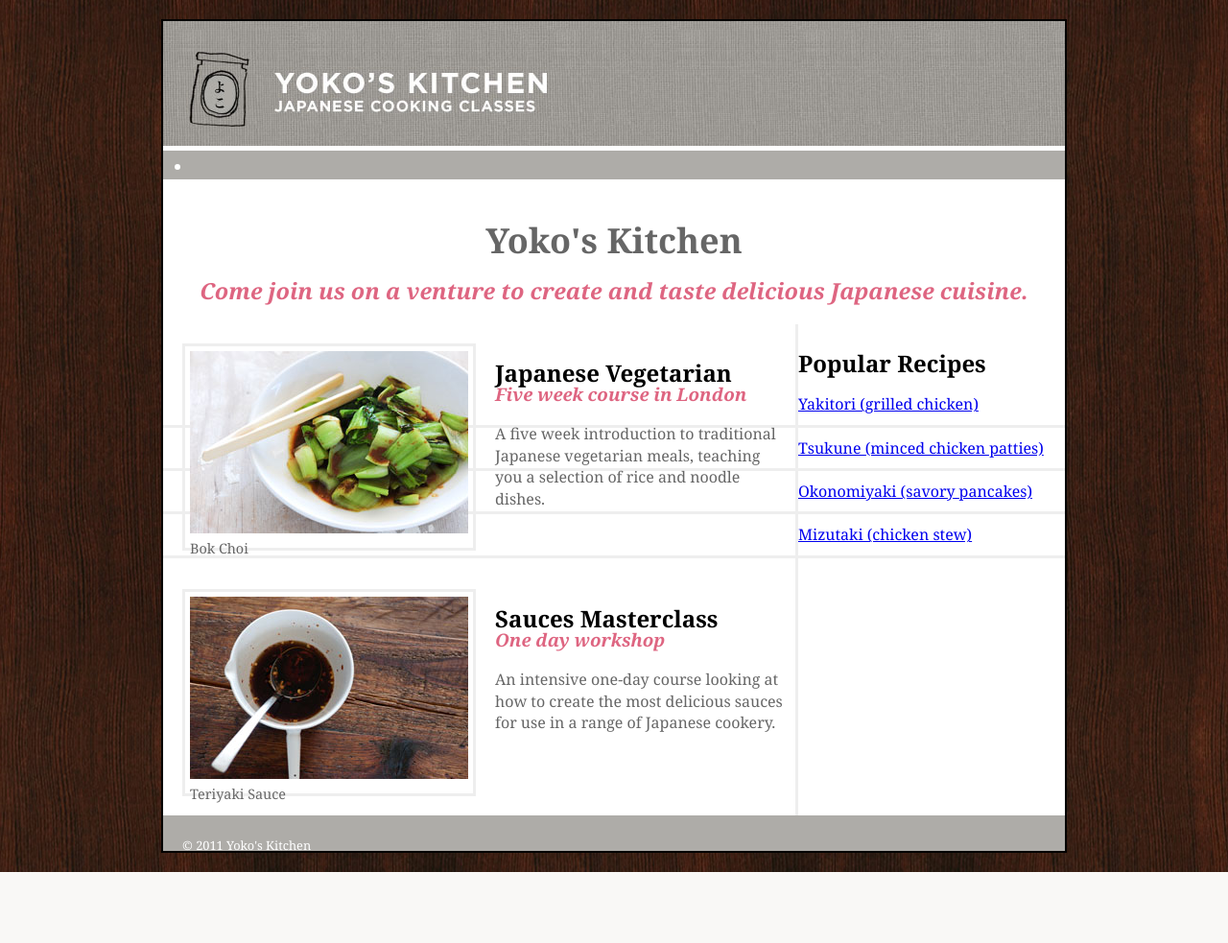
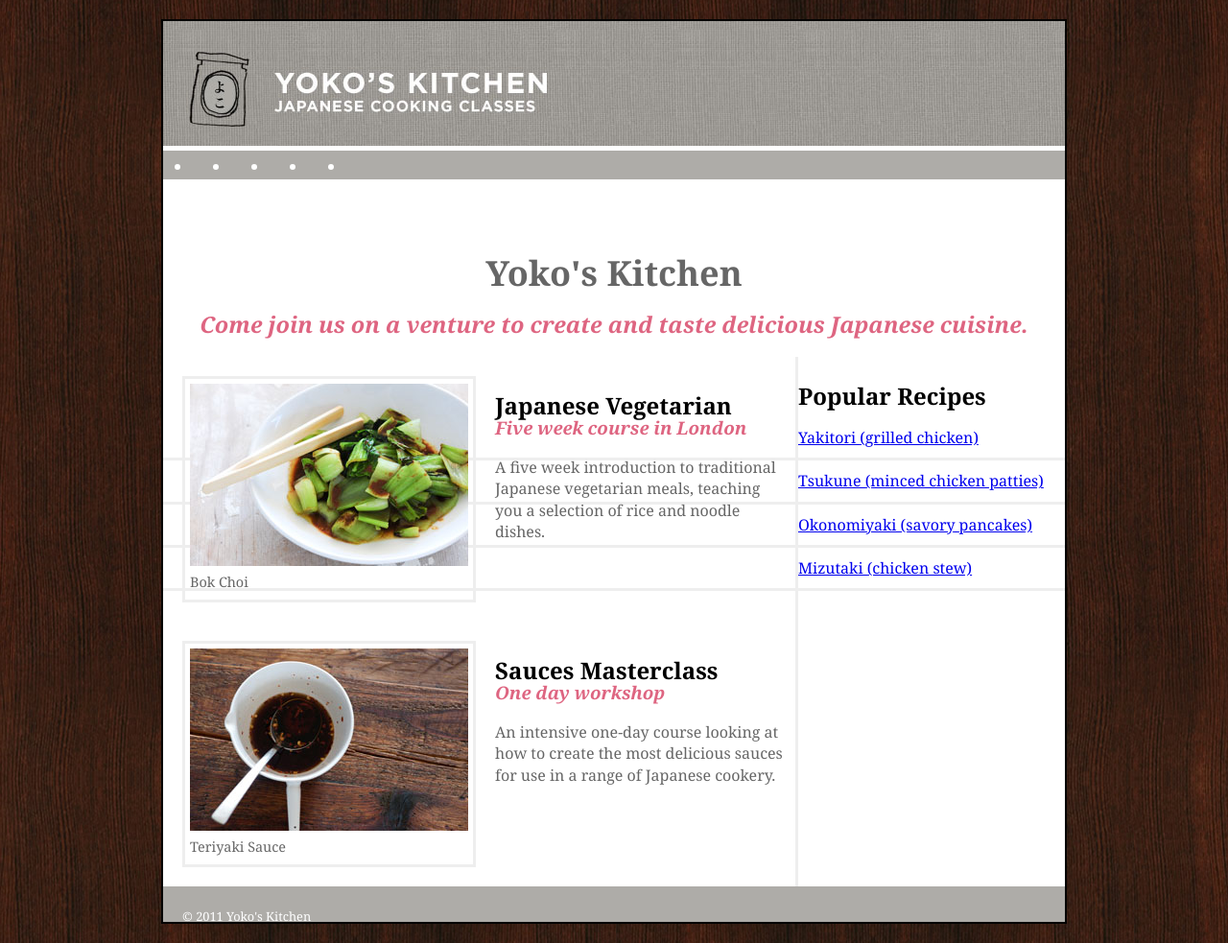
Before and after one commit to Rebcsi/2022-01-03_Yoko-konyhaja, a plain HTML site: page index.html in a window 1280 px wide. Shown: the whole page at 96% size. Before the commit the page ends 909 px from the top, so only its background shows below. Drawn offline with Linux system fonts and the light colour scheme.

Commit message:
9feladat

```diff
--- a/yoko.css
+++ b/yoko.css
@@ -6,6 +6,9 @@ body {
 	font-family: Georgia, Times, serif;
 	line-height: 1.4em;
 	margin: 0px;
+}
+header {
+	height: 200px;
 }
 
 #wrapper {
@@ -32,6 +35,7 @@ nav ul {
 }
 
 nav li {
+	float: left;
 	margin-right: 40px;
 }
 
@@ -62,7 +66,7 @@ hgroup {
 figure {
 	float: left;
 	width: 290px;
-	height: 200px;
+	height: 220px;
 	padding: 5px;
 	margin: 20px;
 	border: 3px solid #eeeeee;
```
